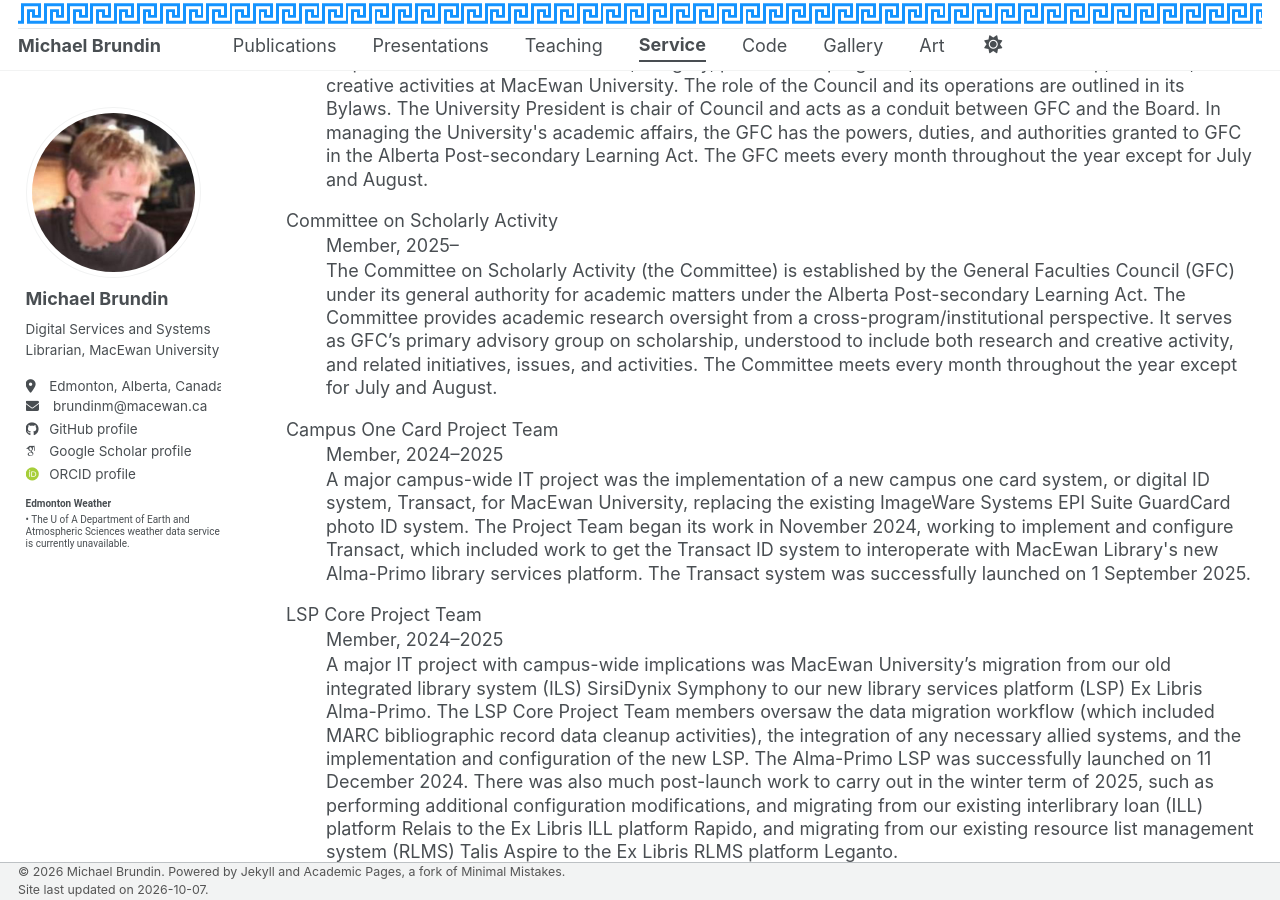
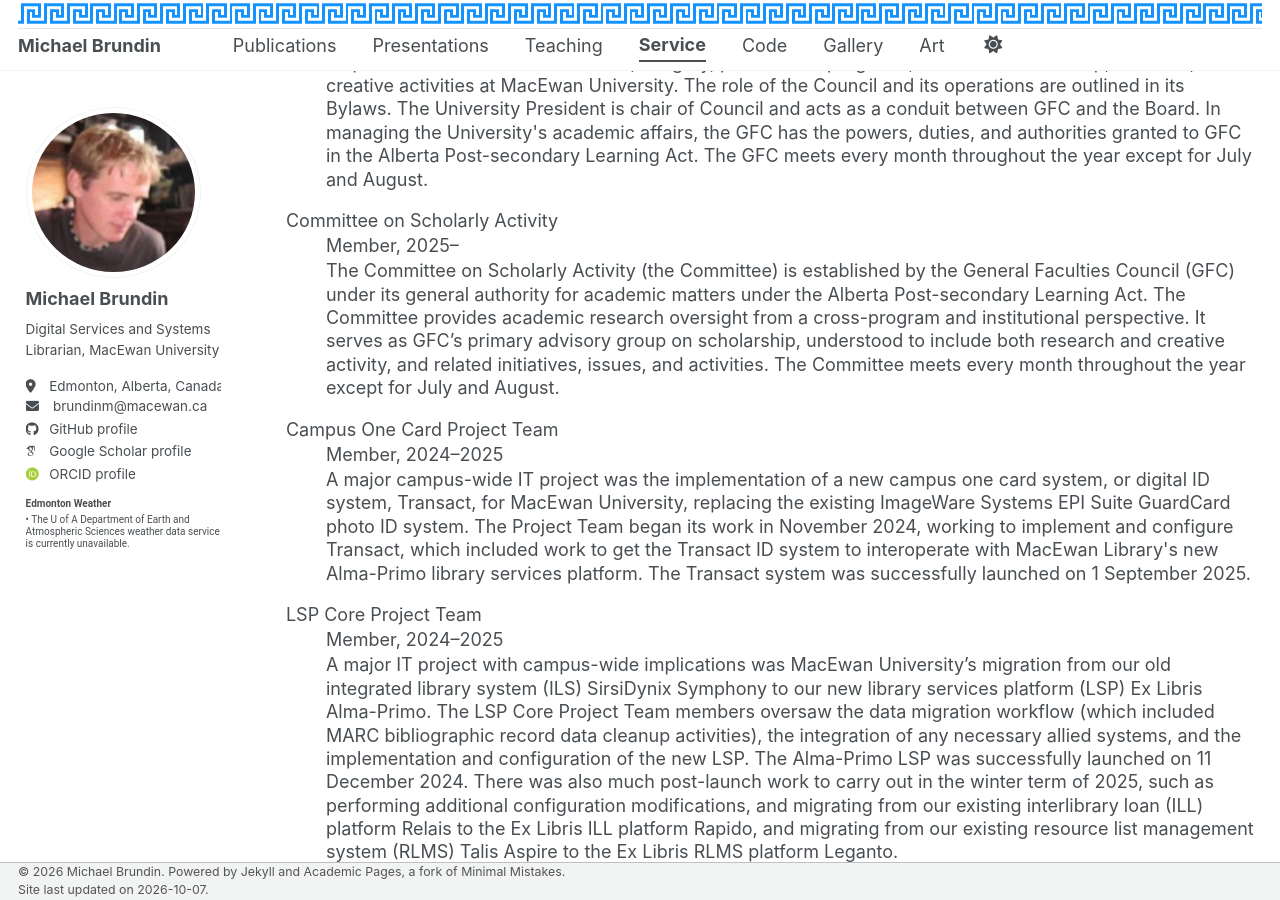
Before and after one commit to brundinm/brundinm.github.io, a Jekyll site: the page built from _pages/service.html, in a window 1280 px wide and 900 px high, scrolled down 650 px. Built offline with Jekyll 4.4.1, drawn with Linux system fonts in a browser that asks for light colours; some web fonts are replaced; a script bundle is joined from its source files by our own code; library files that are not in the unit come from our copies.

Commit message:
Update service.html

```diff
--- a/_pages/service.html
+++ b/_pages/service.html
@@ -73,7 +73,7 @@ dl dt {
 <dl>
   <dt>Committee on Scholarly Activity</dt>
   <dd>Member, 2025–</dd>
-  <dd>The Committee on Scholarly Activity (the Committee) is established by the General Faculties Council (GFC) under its general authority for academic matters under the Alberta Post-secondary Learning Act. The Committee provides academic research oversight from a cross-program/institutional perspective. It serves as GFC’s primary advisory group on scholarship, understood to include both research and creative activity, and related initiatives, issues, and activities. The Committee meets every month throughout the year except for July and August.</dd>
+  <dd>The Committee on Scholarly Activity (the Committee) is established by the General Faculties Council (GFC) under its general authority for academic matters under the Alberta Post-secondary Learning Act. The Committee provides academic research oversight from a cross-program and institutional perspective. It serves as GFC’s primary advisory group on scholarship, understood to include both research and creative activity, and related initiatives, issues, and activities. The Committee meets every month throughout the year except for July and August.</dd>
 </dl>
 <dl>
   <dt>Campus One Card Project Team</dt>
```
